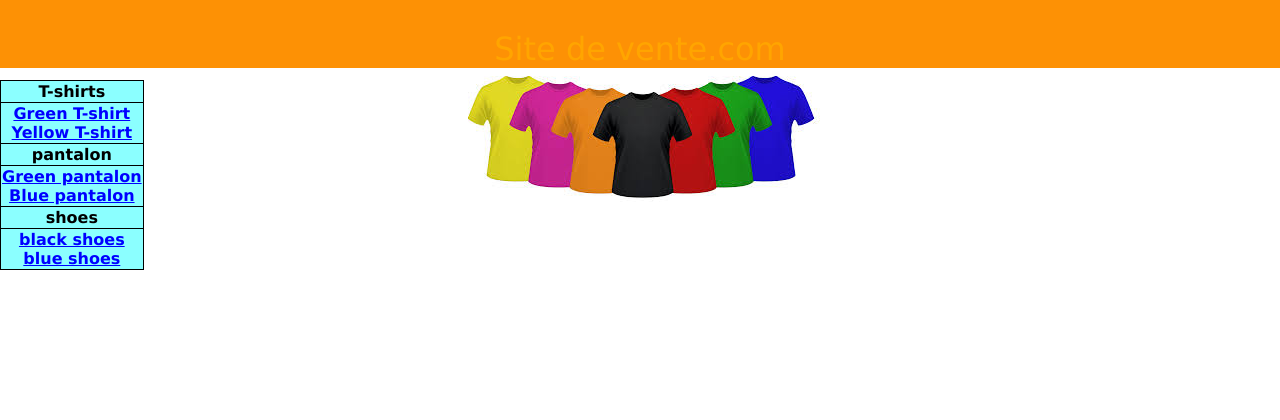
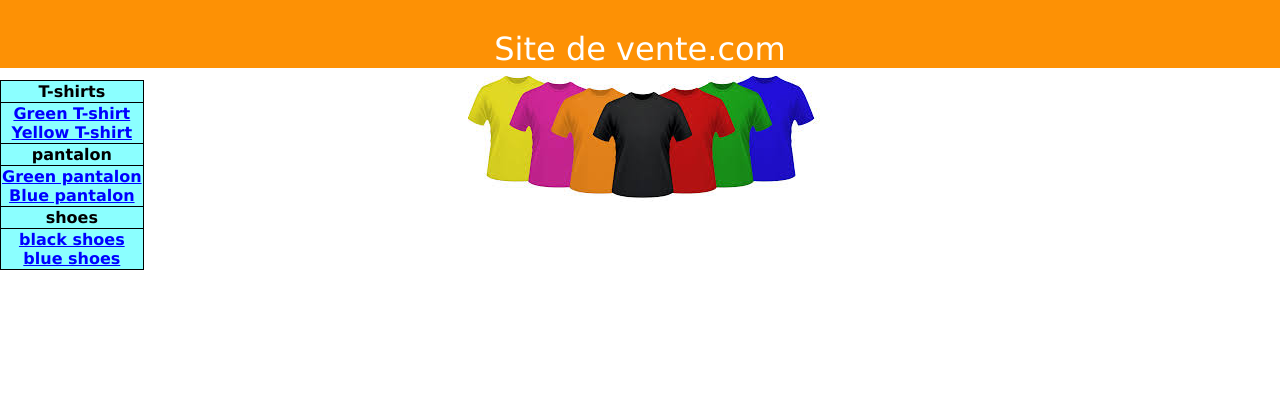
Before and after one commit to astreides/techweb-project, a PHP site: page /Accueil.php in a window 1280 px wide. Shown: the top 420 px of the page. Run offline with PHP 8.4, Linux system fonts and the light colour scheme; lists and menus that the app fills with data are empty.

Commit message:
Update style.css

```diff
--- a/style.css
+++ b/style.css
@@ -34,7 +34,7 @@ insc{
 }
 
 header{
-    color:orange;
+    color:white;
     font-size :xx-large;
     background-color: #FD9105;
     padding-top:30px;
```
